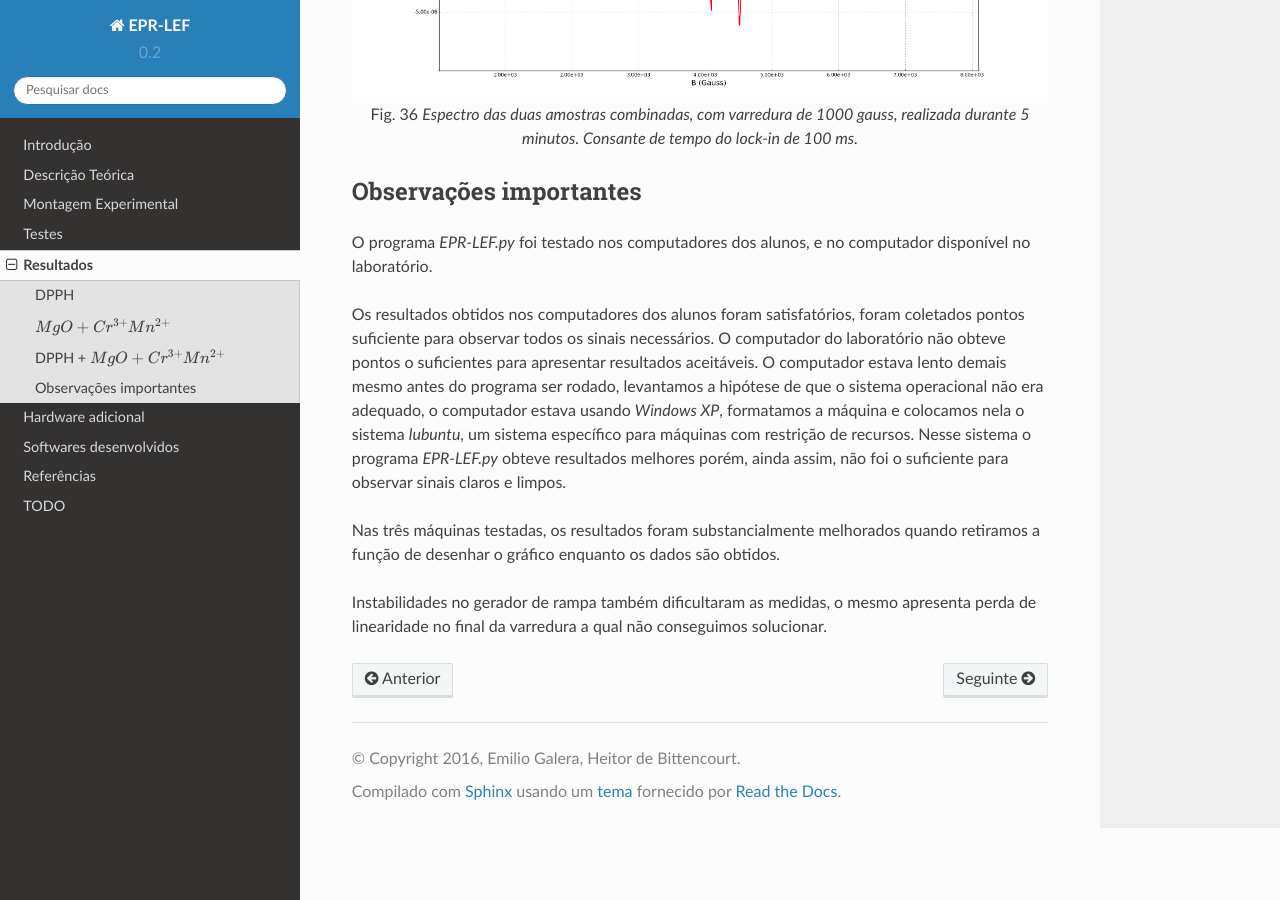
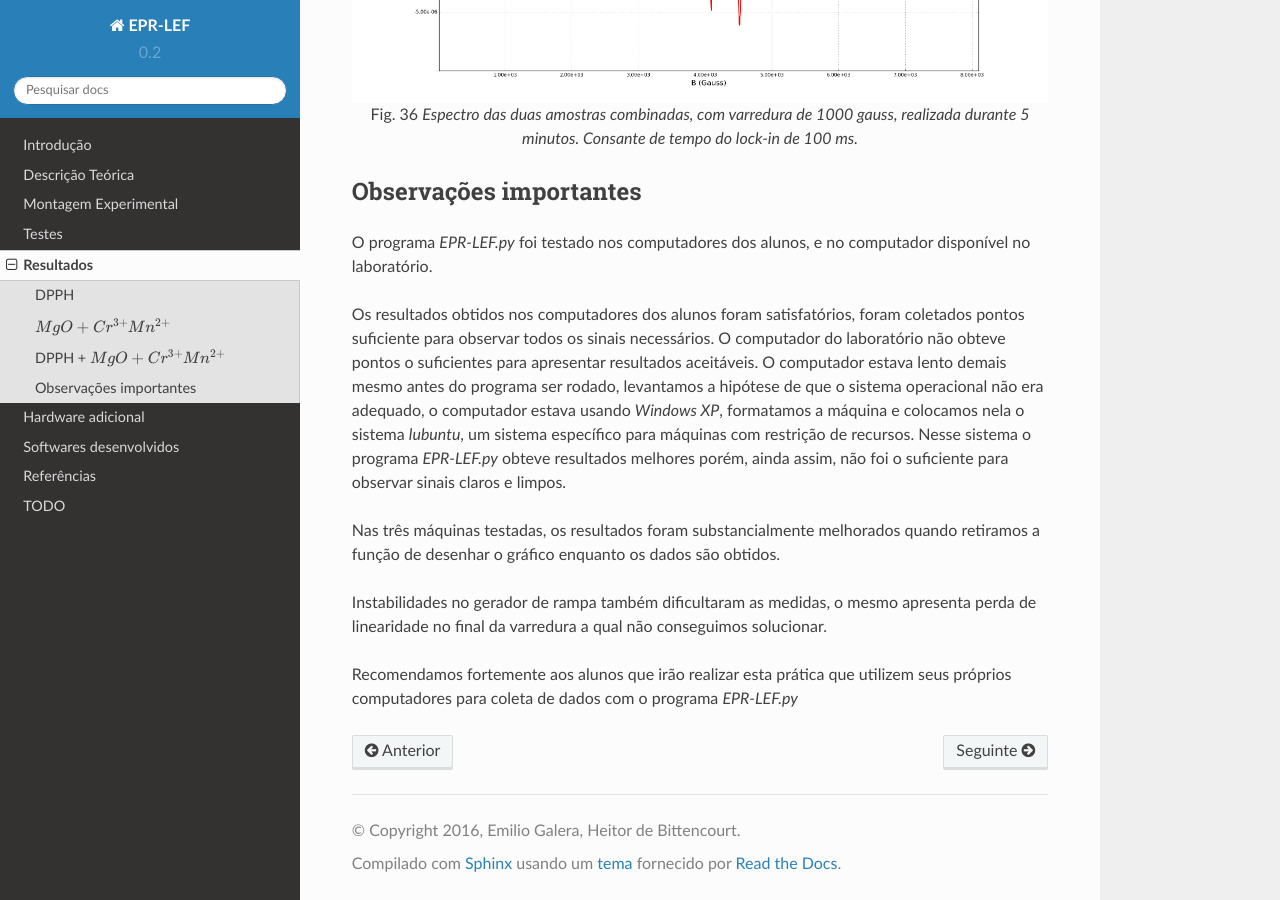
Before and after one commit to heitorPB/EPR-LEF, a Sphinx documentation site: the page built from doc/resultados.rst, in a window 1280 px wide and 900 px high, scrolled down 2891 px. Built offline with Sphinx 7.4.7 and the Read the Docs theme 2.0.0, drawn with Linux system fonts in a browser that asks for light colours.

Commit message:
mais umas linhas no final dos resultados

```diff
--- a/doc/resultados.rst
+++ b/doc/resultados.rst
@@ -107,3 +107,6 @@ quando retiramos a função de desenhar o gráfico enquanto os dados são obtido
 Instabilidades no gerador de rampa também dificultaram as medidas, o mesmo
 apresenta perda de linearidade no final da varredura a qual não conseguimos
 solucionar.
+
+Recomendamos fortemente aos alunos que irão realizar esta prática que utilizem
+seus próprios computadores para coleta de dados com o programa *EPR-LEF.py*
```
